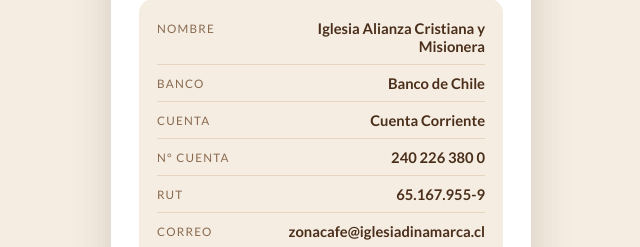
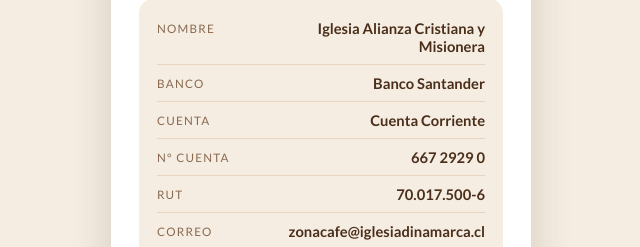
Before and after one commit to moscar98/DatosCafeteria, a plain HTML site: page index.html in a window 1280 px wide. Shown: the part 308-555 px from the top of the page, 319-959 px from the left. Drawn offline with nearby package versions, Linux system fonts and the light colour scheme.

Commit message:
Update Datos

```diff
--- a/index.html
+++ b/index.html
@@ -229,7 +229,7 @@
       </div>
       <div class="row">
         <span class="label">Banco</span>
-        <span class="value">Banco de Chile</span>
+        <span class="value">Banco Santander</span>
       </div>
       <div class="row">
         <span class="label">Cuenta</span>
@@ -237,11 +237,11 @@
       </div>
       <div class="row">
         <span class="label">N° cuenta</span>
-        <span class="value">240 226 380 0</span>
+        <span class="value">667 2929 0</span>
       </div>
       <div class="row">
         <span class="label">RUT</span>
-        <span class="value">65.167.955-9</span>
+        <span class="value">70.017.500-6</span>
       </div>
       <div class="row">
         <span class="label">Correo</span>
@@ -264,10 +264,10 @@
 
   <script>
     const datos = `Nombre: Iglesia Alianza Cristiana y Misionera
-Banco: Banco de Chile
+Banco: Banco Santander
 Tipo de cuenta: Cuenta Corriente
-Número de cuenta: 240 226 380 0
-RUT: 65.167.955-9
+Número de cuenta: 667 2929 0
+RUT: 70.017.500-6
 Correo: zonacafe@iglesiadinamarca.cl`;
 
     function copiar() {
```
